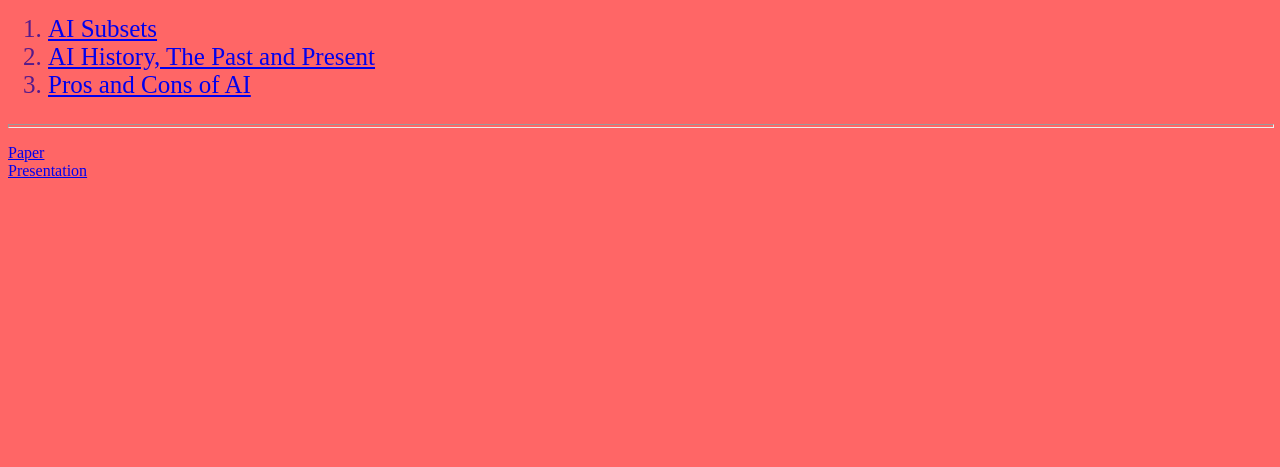
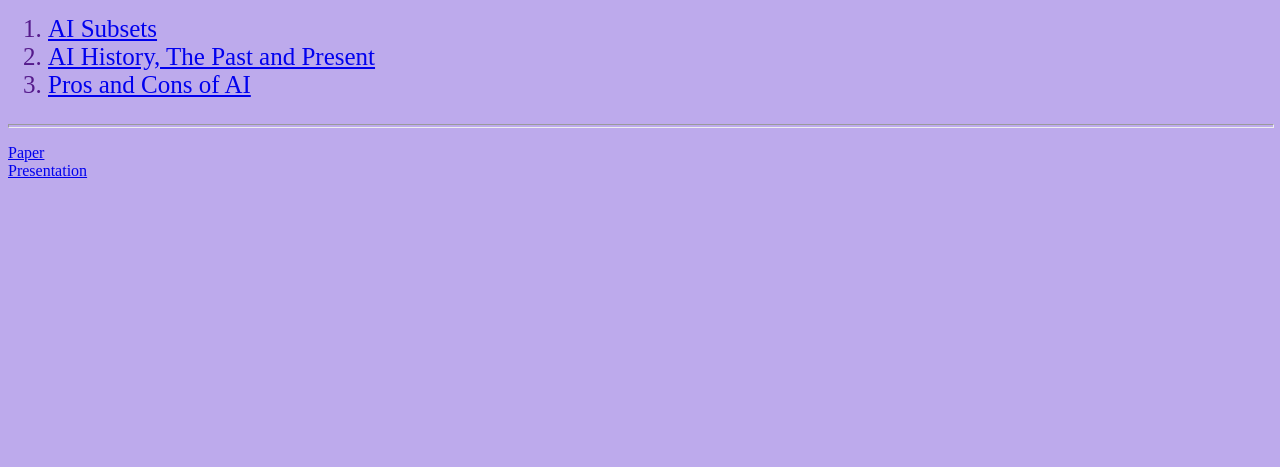
Before and after one commit to mpultar/mpultar.github.io, a plain HTML site: page index.html in a window 1280 px wide. Shown: the part 333-800 px from the top of the page. Drawn offline with Linux system fonts and the light colour scheme.

Commit message:
Update index.html

```diff
--- a/index.html
+++ b/index.html
@@ -4,7 +4,7 @@
   <meta content="text/html;charset=ISO-8859-1" http-equiv="Content-Type">
   <title>Webography Project</title>
 </head>
-<body style="background-color:rgb(255, 102, 102);color:rgb(0, 0, 0);" alink="#ee0000" link="#0000ee" vlink="#551a8b">
+<body style="background-color:rgb(189, 170, 236);color:rgb(0, 0, 0);" alink="#ee0000" link="#0000ee" vlink="#551a8b">
 <div style="text-align:left;">Margot Pultar<br />
 CSIT 100_37<br>
 Webography Project<br />
```
